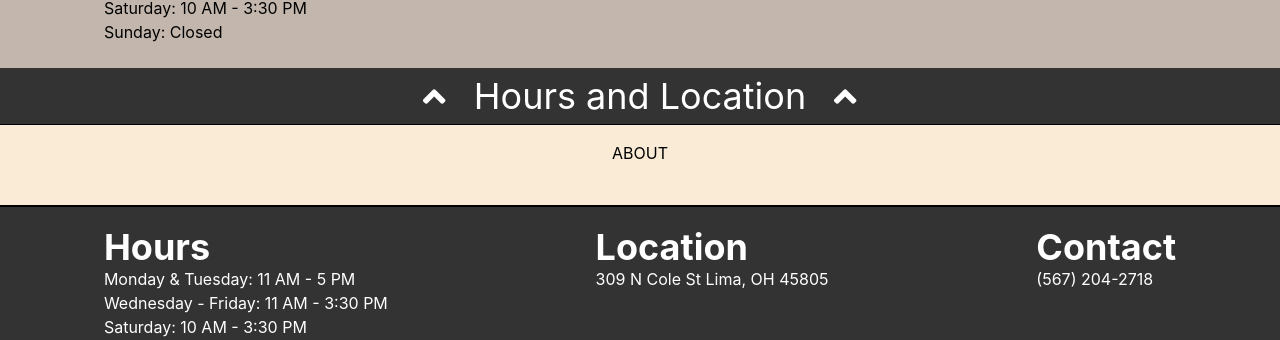
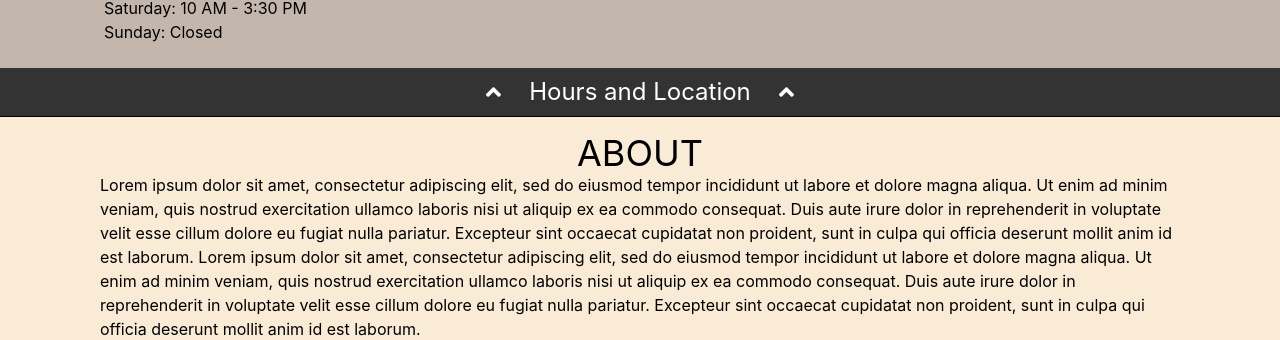
Before and after one commit to TheSicilian12/bookStore, a React (Create React App) app: page / in a window 1280 px wide. Shown: the part 612-952 px from the top of the page. Built offline with nearby package versions, Linux system fonts and the light colour scheme.

Commit message:
working on basic style

```diff
--- a/src/App.js
+++ b/src/App.js
@@ -157,22 +157,31 @@ function App() {
         onClick={toggleInfoDisplay}>
 
         <i
-          className={`fa fa-angle-down ${rotate} color-white flex justify-center text-4xl mr-5`}
+          className={`fa fa-angle-down ${rotate} color-white flex justify-center text-2xl mr-5`}
         ></i>
-        <div className='color-white text-4xl m-2'>Hours and Location</div>
+        <div className='color-white text-2xl m-2'>Hours and Location</div>
         <i
-          className={`fa fa-angle-down ${rotate} color-white flex justify-center text-4xl ml-5`}
+          className={`fa fa-angle-down ${rotate} color-white flex justify-center text-2xl ml-5`}
         ></i>
       </div>
 
       <div className={`${rotate === "rotate-down" ? 'general-up' : 'general-down'} flex flex-col justify-center items-center w-screen mt-4`}>
-        <div>ABOUT</div>
+        <div className='text-4xl'>ABOUT</div>
+        <div className='about-details'>
+        Lorem ipsum dolor sit amet, consectetur adipiscing elit, sed do eiusmod
+        tempor incididunt ut labore et dolore magna aliqua. Ut enim ad minim veniam,
+        quis nostrud exercitation ullamco laboris nisi ut aliquip ex ea commodo consequat.
+        Duis aute irure dolor in reprehenderit in voluptate velit esse cillum dolore eu fugiat
+        nulla pariatur. Excepteur sint occaecat cupidatat non proident, sunt in culpa qui officia
+        deserunt mollit anim id est laborum.
 
-
-
-
-
-
+        Lorem ipsum dolor sit amet, consectetur adipiscing elit, sed do eiusmod
+        tempor incididunt ut labore et dolore magna aliqua. Ut enim ad minim veniam,
+        quis nostrud exercitation ullamco laboris nisi ut aliquip ex ea commodo consequat.
+        Duis aute irure dolor in reprehenderit in voluptate velit esse cillum dolore eu fugiat
+        nulla pariatur. Excepteur sint occaecat cupidatat non proident, sunt in culpa qui officia
+        deserunt mollit anim id est laborum.
+        </div>
       </div>
 
       <div className="w-screen flex justify-around border-solid border-t-2 mt-10 pt-5 pb-10 footer-color">
--- a/src/input.css
+++ b/src/input.css
@@ -177,6 +177,11 @@ code {
   padding: 15px;
 }
 
+.about-details {
+  margin-right: 100px;
+  margin-left: 100px;
+}
+
 /* Antique white  FAEBD7
   Light Coral F6828C
   Jet 333333
```
